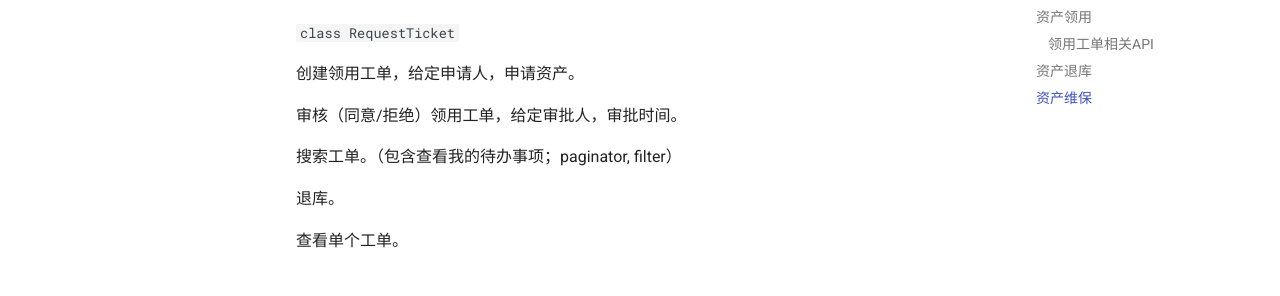
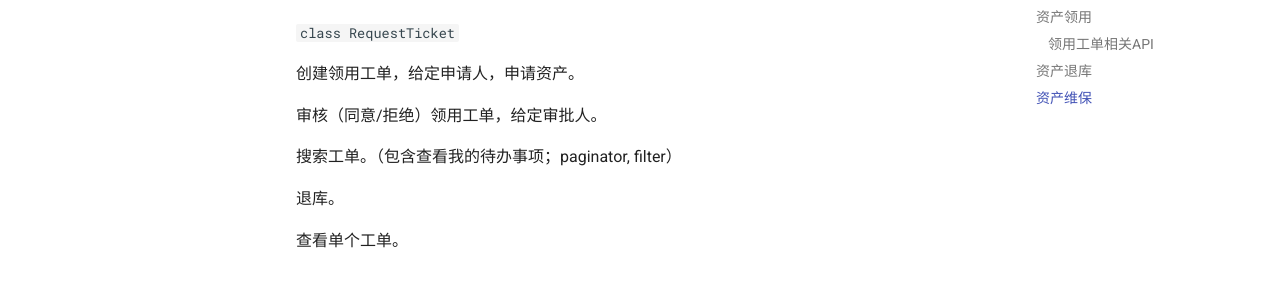
Before and after one commit to kuritas/asseta-docs, an MkDocs documentation site: the page built from docs/requirement/ticket.md, in a window 1280 px wide and 900 px high, scrolled down 1432 px. Shown: the part 387-683 px from the top of the window. Built offline with MkDocs 1.6.1 and Material for MkDocs 9.7.7, drawn with Linux system fonts in a browser that asks for light colours.

Commit message:
fix: typo

```diff
--- a/docs/requirement/ticket.md
+++ b/docs/requirement/ticket.md
@@ -70,7 +70,7 @@ done
 
 创建领用工单，给定申请人，申请资产。
 
-审核（同意/拒绝）领用工单，给定审批人，审批时间。
+审核（同意/拒绝）领用工单，给定审批人。
 
 搜索工单。（包含查看我的待办事项；paginator, filter）
 
```
